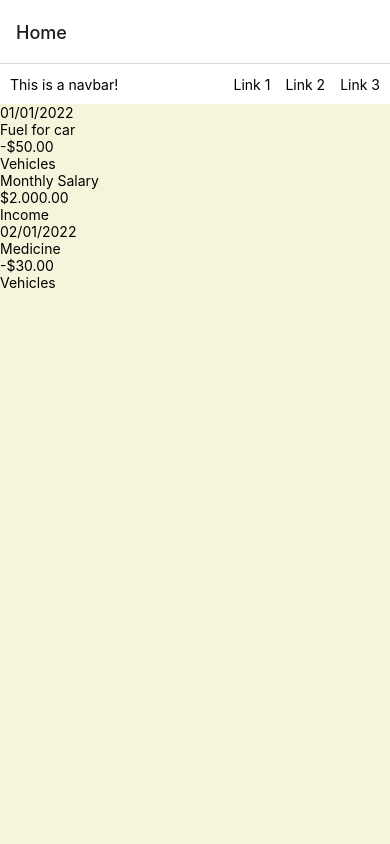
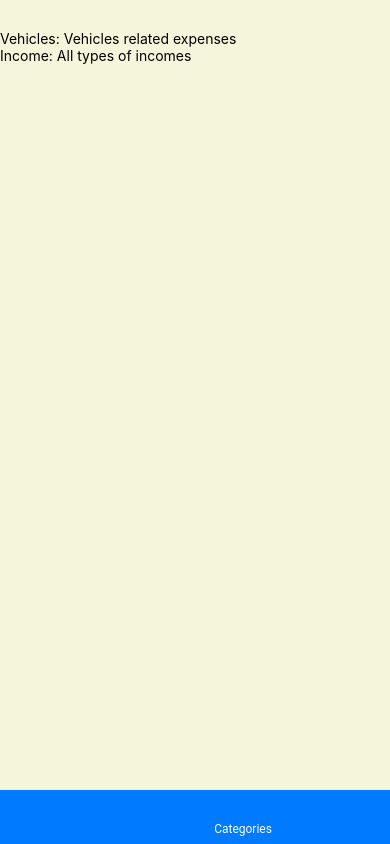
Before and after one commit to gianpaolopapaiz/my_wallet_fe_react_native, a React Native app: screen /Categories in a window 390 px wide. Built offline with nearby package versions, Linux system fonts and the light colour scheme.

Commit message:
Add bottom navigation

```diff
--- a/App.js
+++ b/App.js
@@ -1,17 +1,12 @@
 import React from 'react';
 import { NavigationContainer } from '@react-navigation/native';
-import { createNativeStackNavigator } from '@react-navigation/native-stack';
-import Home from './screens/Home';
-
-const Stack = createNativeStackNavigator();
+import Tabs from './components/Tabs'
 
 const App = () => {
 
   return (
     <NavigationContainer>
-      <Stack.Navigator>
-        <Stack.Screen name="Home" component={Home}/>
-      </Stack.Navigator>
+      <Tabs/>
     </NavigationContainer>
   );
 };
--- /dev/null
+++ b/components/Tabs.js
@@ -0,0 +1,19 @@
+import React from 'react';
+import Home from '../screens/Home';
+import Categories from '../screens/Categories';
+import { createMaterialBottomTabNavigator } from "@react-navigation/material-bottom-tabs";
+
+const Tab = createMaterialBottomTabNavigator();
+
+const Tabs = () => {
+  return (
+    <Tab.Navigator>
+      <Tab.Screen name="Home" component={Home}/>
+      <Tab.Screen name="Statistics" component={Home}/>
+      <Tab.Screen name="Categories" component={Categories}/>
+      <Tab.Screen name="Settings" component={Home}/>
+    </Tab.Navigator>
+  );
+};
+
+export default Tabs;
--- a/package.json
+++ b/package.json
@@ -11,6 +11,7 @@
   },
   "dependencies": {
     "@react-native-community/masked-view": "^0.1.11",
+    "@react-navigation/material-bottom-tabs": "^6.2.2",
     "@react-navigation/native": "^6.0.11",
     "@react-navigation/native-stack": "^6.7.0",
     "@react-navigation/stack": "^6.2.2",
@@ -20,9 +21,11 @@
     "react-dom": "17.0.2",
     "react-native": "0.68.2",
     "react-native-gesture-handler": "~2.2.1",
+    "react-native-paper": "^4.12.4",
     "react-native-reanimated": "~2.8.0",
     "react-native-safe-area-context": "4.2.4",
     "react-native-screens": "~3.11.1",
+    "react-native-vector-icons": "^9.2.0",
     "react-native-web": "0.17.7"
   },
   "devDependencies": {
--- /dev/null
+++ b/screens/Categories.js
@@ -0,0 +1,69 @@
+import React from 'react';
+import {
+  View,
+  Text,
+  FlatList,
+  StyleSheet
+} from 'react-native';
+import TransactionsList from "../components/TransactionsList";
+
+const Categories = () => {
+  const categories = [
+    {
+      id: 1,
+      title: 'Vehicles',
+      description: 'Vehicles related expenses',
+      subcategories: {
+        title: 'Fuel',
+        description: 'Vehicle Fuel'
+      }
+    },
+    {
+      id: 2,
+      title: 'Income',
+      description: 'All types of incomes',
+      subcategories: {
+        title: 'Main Job',
+        description: 'Salary from main job'
+      }
+    }
+  ]
+
+  return (
+    <View style={styles.safeContainer}>
+      <View style={styles.mainContainer}>
+        <View>
+          <FlatList
+            data={categories}
+            keyExtractor={item => item.id}
+            renderItem={data => <Text>{data.item.title}: {data.item.description}</Text>}
+          />
+        </View>
+      </View>
+    </View>
+  )
+}
+
+const styles = StyleSheet.create({
+  safeContainer: {
+    flexGrow: 1,
+    paddingTop: 30,
+    backgroundColor: 'beige'
+  },
+  mainContainer: {
+    backgroundColor: 'beige',
+    flex: 1
+  },
+  titleText: {
+    fontWeight: 'bold',
+    fontSize: 30,
+    fontFamily: 'Roboto'
+  },
+  container: {
+    alignItems: 'center',
+    justifyContent: 'center',
+    flex: 1
+  }
+});
+
+export default Categories
--- a/screens/Home.js
+++ b/screens/Home.js
@@ -1,11 +1,8 @@
 import React from 'react';
 import {
-  SafeAreaView,
   View,
-  Text,
   StyleSheet
 } from 'react-native';
-import NavBar from '../components/NavBar';
 import TransactionsList from "../components/TransactionsList";
 
 const Home = () => {
@@ -45,7 +42,6 @@ const Home = () => {
 
   return (
     <View style={styles.safeContainer}>
-      <NavBar/>
       <View style={styles.mainContainer}>
         <View>
           <TransactionsList transactions={transactions}/>
@@ -57,7 +53,9 @@ const Home = () => {
 
 const styles = StyleSheet.create({
   safeContainer: {
-    flexGrow: 1
+    flexGrow: 1,
+    paddingTop: 30,
+    backgroundColor: 'beige'
   },
   mainContainer: {
     backgroundColor: 'beige',
```
Also changed, not shown: components/Stacks.js (added, +15 -0 lines), 2 other files (tests, documents, lock files or other folders).
